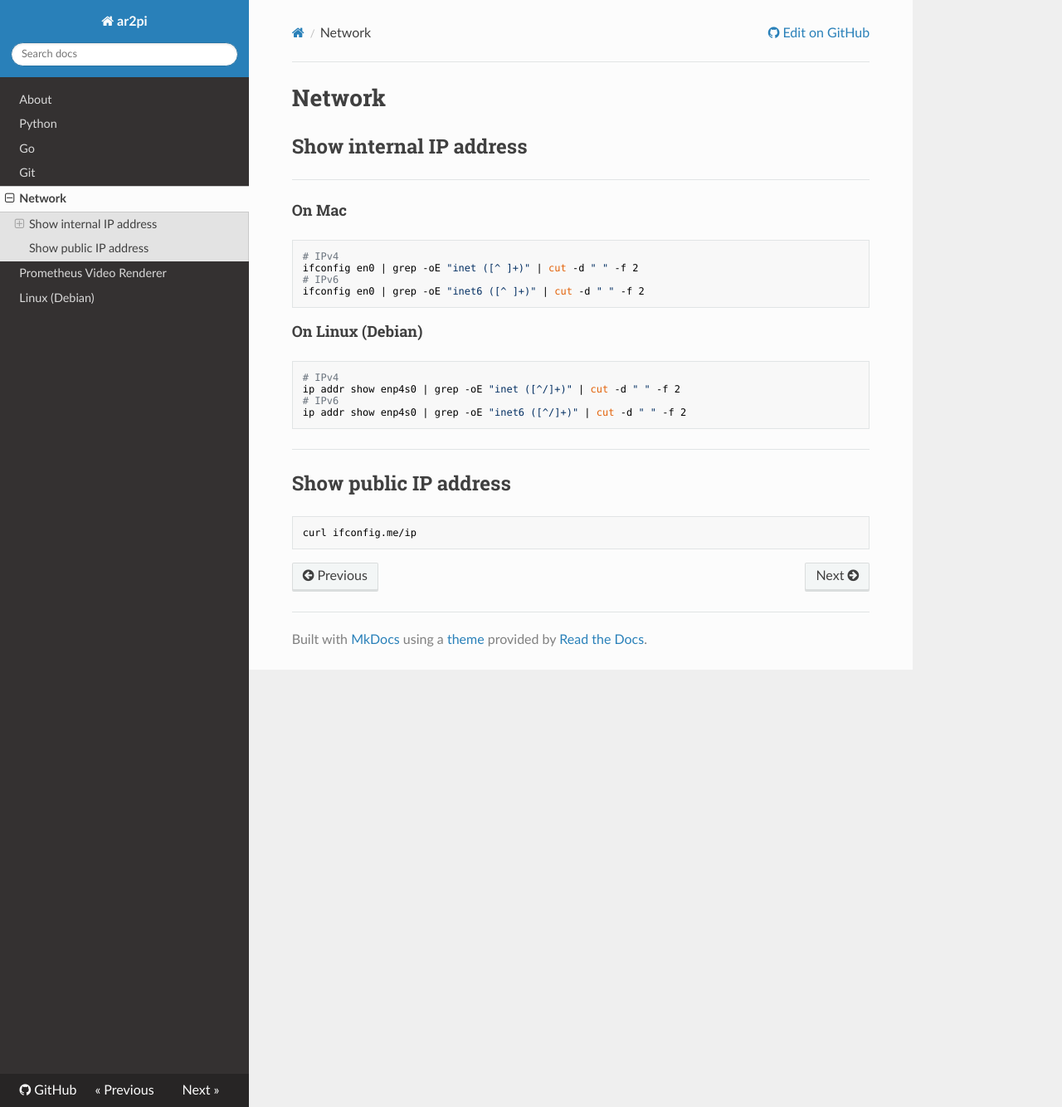
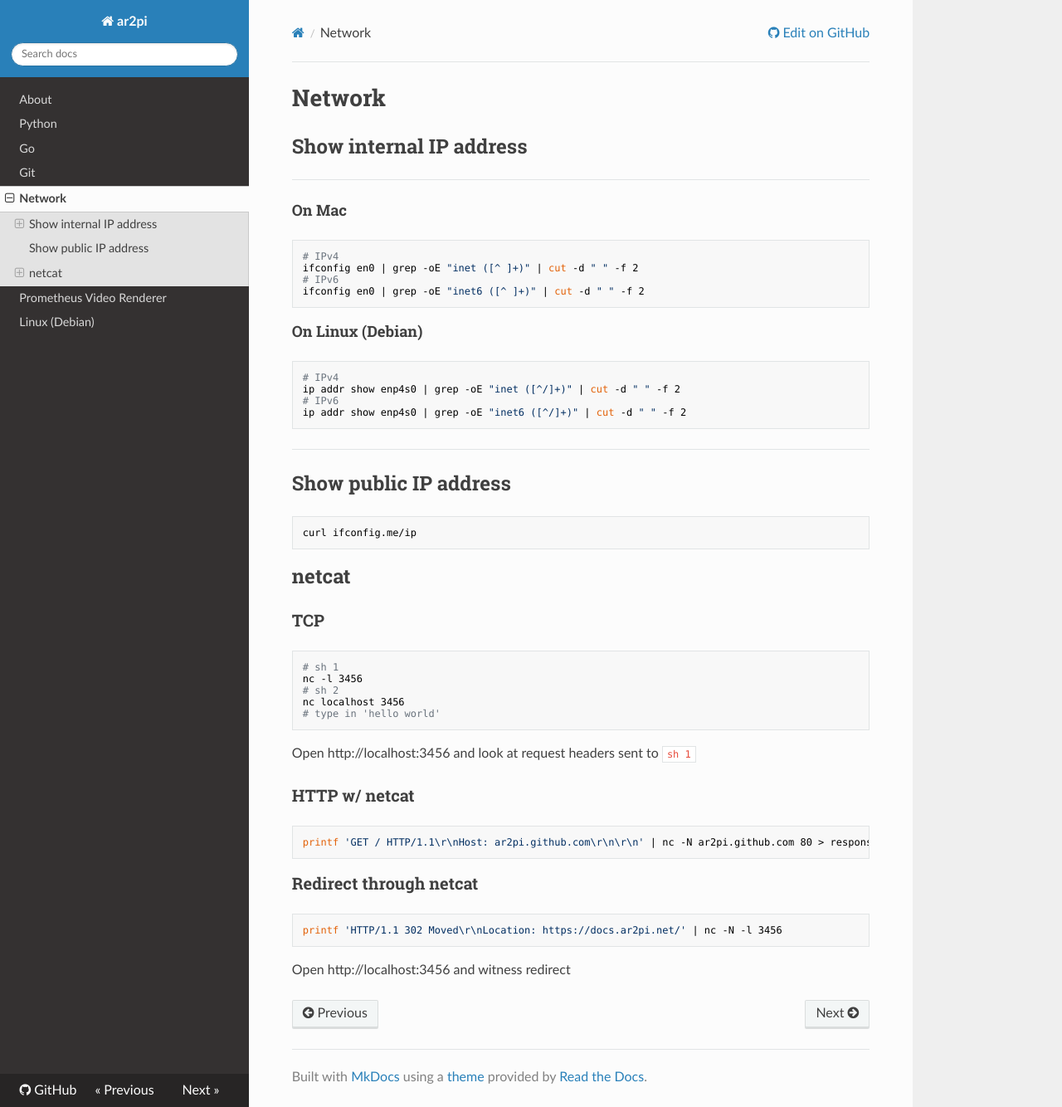
Before and after one commit to ar2pi/ar2pi, an MkDocs documentation site: the page built from docs/network.md, in a window 1280 px wide and 1334 px high. Shown: the whole window at 83% size. Built offline with MkDocs 1.6.1, drawn with Linux system fonts in a browser that asks for light colours; nearby versions of some CDN libraries.

Commit message:
add netcat snippets

````diff
--- a/docs/network.md
+++ b/docs/network.md
@@ -24,3 +24,26 @@ ip addr show enp4s0 | grep -oE "inet6 ([^/]+)" | cut -d " " -f 2
 ```sh
 curl ifconfig.me/ip
 ```
+
+## netcat
+
+### TCP
+```sh
+# sh 1
+nc -l 3456
+# sh 2
+nc localhost 3456
+# type in 'hello world'
+```
+Open http://localhost:3456 and look at request headers sent to `sh 1`
+
+### HTTP w/ netcat
+```sh
+printf 'GET / HTTP/1.1\r\nHost: ar2pi.github.com\r\n\r\n' | nc -N ar2pi.github.com 80 > response.html
+```
+
+### Redirect through netcat
+```sh
+printf 'HTTP/1.1 302 Moved\r\nLocation: https://docs.ar2pi.net/' | nc -N -l 3456
+```
+Open http://localhost:3456 and witness redirect
````
Also changed, not shown: docs/go.md (+1 -2 lines).
